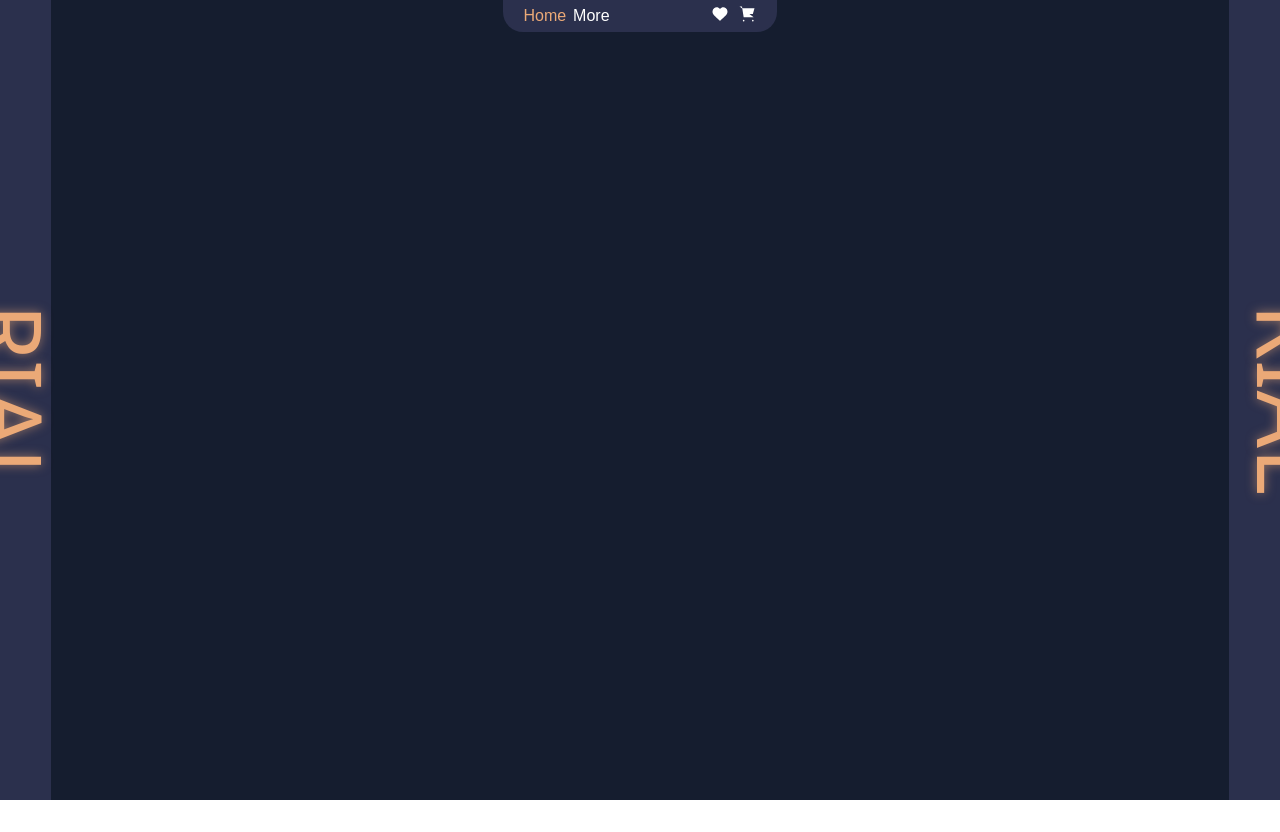
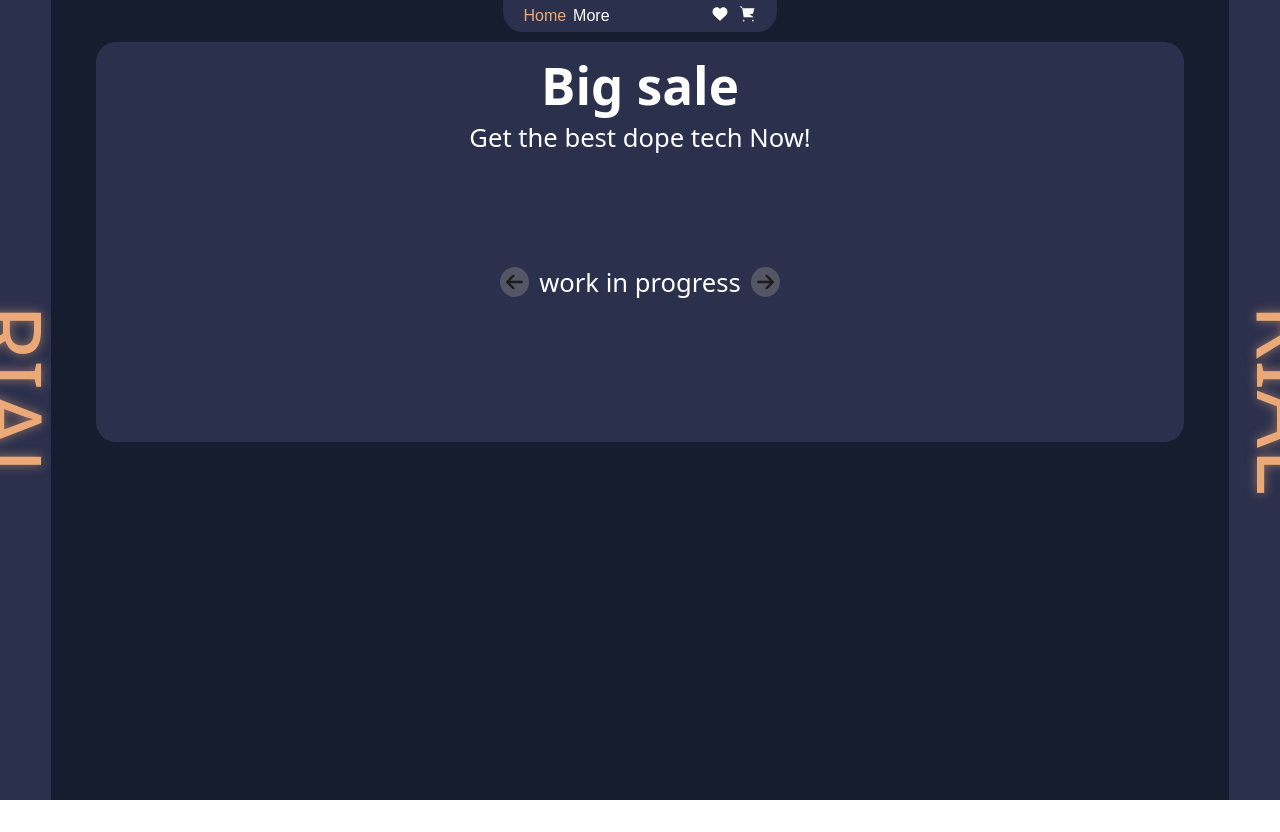
Before and after one commit to amoreX/ecom, a Next.js app: page /Components/page1 in a window 1280 px wide. Shown: the top 832 px of the page. Before the commit the page ends 800 px from the top, so only its background shows below. Built offline with nearby package versions, Linux system fonts and the light colour scheme.

Commit message:
top-card content

```diff
--- a/app/Components/page1/compo/Content.js
+++ b/app/Components/page1/compo/Content.js
@@ -0,0 +1,10 @@
+import Top from "./Top"
+
+export default function Content(){
+	return(
+		<div id="content-container">
+			<Top></Top>
+
+		</div>
+	)
+}
--- /dev/null
+++ b/app/Components/page1/compo/Top.js
@@ -0,0 +1,63 @@
+"use client";
+
+import { motion } from "framer-motion";
+
+export default function Top() {
+	const arrow = (
+		<svg
+			xmlns="http://www.w3.org/2000/svg"
+			width="30px"
+			height="30px"
+			viewBox="0 0 24 24"
+			fill="white"
+		>
+			<g id="SVGRepo_bgCarrier" stroke-width="0" />
+
+			<g id="SVGRepo_tracerCarrier" stroke-linecap="round" stroke-linejoin="round" />
+
+			<g id="SVGRepo_iconCarrier">
+				{" "}
+				<path
+					d="M6 12H18M18 12L13 7M18 12L13 17"
+					stroke="#1c1c1c"
+					stroke-width="2"
+					stroke-linecap="round"
+					stroke-linejoin="round"
+				/>{" "}
+			</g>
+		</svg>
+	);
+	const headers = ["Diversify", "Dope tech", "Big sale"];
+	const sideheaders = [
+		"Diversifying world",
+		"Get the best dope tech Now!",
+		"Starting soon at your nearest stores",
+	];
+	return (
+		<motion.div
+			id="top"
+			initial={{
+				scale: 0.01,
+			}}
+			transition={{
+				delay: 1.4,
+				duration: 0.38,
+				type: "tween",
+				animation: "easeInOut",
+			}}
+			animate={{
+				scale: 1,
+			}}
+		>
+			<div id="header-content">
+				<motion.div id="header">{headers[2]}</motion.div>
+				<motion.div id="side-header">{sideheaders[1]}</motion.div>
+			</div>
+			<motion.div id="item">
+				<div id="arrowback">{arrow}</div>
+				<div id="pic">work in progress</div>
+				<div id="arrowforward">{arrow}</div>
+			</motion.div>
+		</motion.div>
+	);
+}
--- a/app/Components/page1/page.js
+++ b/app/Components/page1/page.js
@@ -1,13 +1,14 @@
-
 import Nav from "./compo/Navbar";
 import Side from "./compo/Sidebar";
+import Content from "./compo/Content";
 import "./page1.scss";
 
 export default function Page1() {
-	return(
+	return (
 		<main>
 			<Nav></Nav>
 			<Side></Side>
+			<Content></Content>
 		</main>
-	)
+	);
 }
--- a/app/Components/page1/page1.scss
+++ b/app/Components/page1/page1.scss
@@ -1,6 +1,20 @@
 $yellow:#EBA977;
 $blue:#151D2F;
 $container-color:#2B304D;
+
+@mixin arrow{
+	width:29px;
+	height:30px;
+	background-color: rgba(128, 128, 128, 0.481);
+	display: flex;
+	justify-content: center;
+	border-radius: 50%;
+	transition:0.38s ease-in-out;
+	cursor:pointer;
+	&:hover{
+		background-color: rgba(128, 128, 128, 0.922);
+	}
+}
 
 #navbar{
 	color:white;
@@ -38,6 +52,7 @@ $container-color:#2B304D;
 	font-family:system-ui, -apple-system, BlinkMacSystemFont, 'Segoe UI', Roboto, Oxygen, Ubuntu, Cantarell, 'Open Sans', 'Helvetica Neue', sans-serif;
 	display:flex;
 	width:100vw;
+	cursor:default;
 	color:$blue;
 	// font-weight: bold;
 	font-size:90px;
@@ -108,3 +123,65 @@ $container-color:#2B304D;
 		text-shadow:0px 0px 11px #eba97799;
 	}
 }
+
+
+#content-container{
+	font-family:system-ui, -apple-system, BlinkMacSystemFont, 'Segoe UI', Roboto, Oxygen, Ubuntu, Cantarell, 'Open Sans', 'Helvetica Neue', sans-serif;
+
+	display:flex;
+	flex-direction: column;
+	height:100vh;
+	align-items: center;
+	width:100vw;
+
+	#top{
+		color:white;
+		margin-top: 10px;
+		background-color: #2B304D;
+		width:85vw;
+		height:50vh;
+		border-radius: 20px;
+
+		#header-content{
+			color:white;
+			display: flex;
+			justify-content: center;
+			height:15vh;
+			flex-direction: column;
+			align-items: center;
+			cursor:default;
+			#header{
+				font-size:4vw;
+				font-weight: 600;
+
+			}
+			#side-header{
+				font-size:2vw;
+				font-weight: 100;
+			}
+		}
+
+		#item{
+			display: flex;
+			align-items: center;
+			justify-content: center;
+			height:30vh;
+			gap:10px;
+			#arrowback{
+				@include arrow();
+				transform: rotate(180deg);
+
+			}
+			#arrowforward{
+				@include arrow()
+
+			}
+
+			#pic{
+				font-size:2vw;
+				color:white;
+			}
+		}
+
+	}
+}
```
